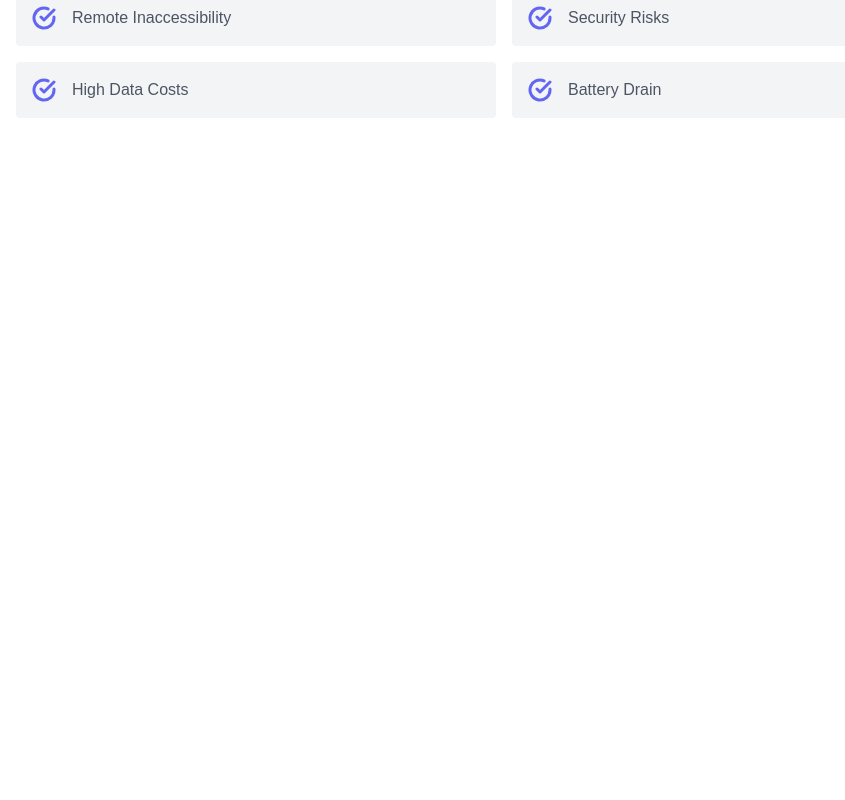
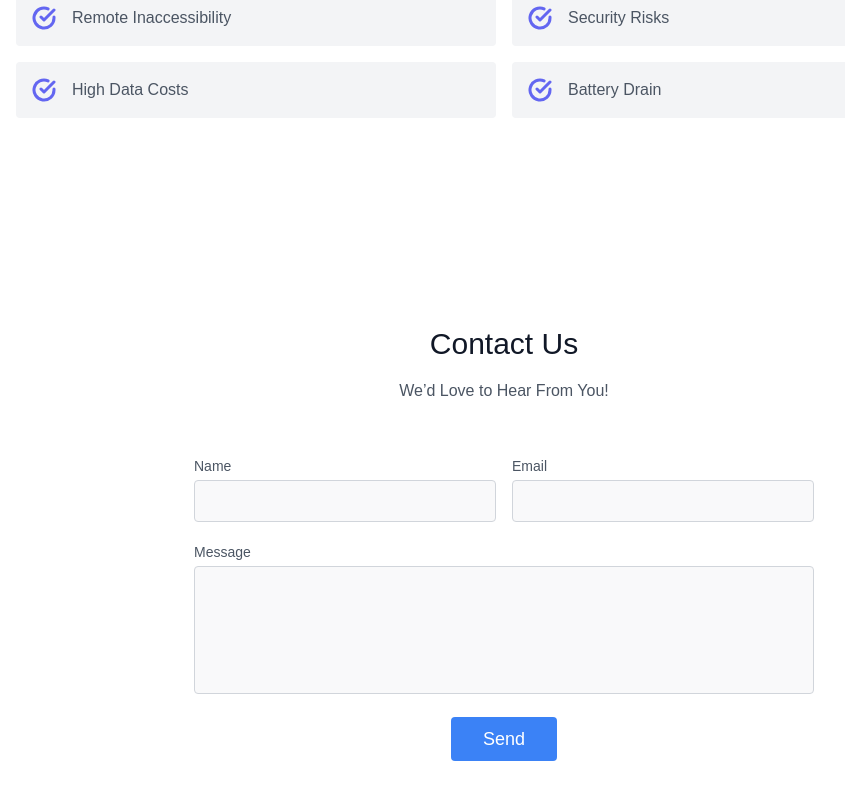
Before and after one commit to offconnectx/ocxweb, a Next.js app: page / in a window 1280 px wide. Shown: the part 2711-3511 px from the top of the page, without its empty margins (136-981 px from the left). Before the commit the page ends 2941 px from the top, so only its background shows below. Built offline with nearby package versions, Linux system fonts and the light colour scheme.

Commit message:
added ocx contact form

```diff
--- /dev/null
+++ b/app/components/ContactUs.tsx
@@ -0,0 +1,41 @@
+const ContactUs = () => {
+    return (
+        <section id="contact" className="text-gray-600 body-font relative">
+        <div className="container px-5 py-24 mx-auto">
+          <div className="flex flex-col text-center w-full mb-12">
+            <h1 className="sm:text-3xl text-2xl font-medium title-font mb-4 text-gray-900">Contact Us</h1>
+            <p className="lg:w-2/3 mx-auto leading-relaxed text-base">We’d Love to Hear From You!</p>
+          </div>
+          <div className="lg:w-1/2 md:w-2/3 mx-auto">
+            <div className="flex flex-wrap -m-2">
+              <div className="p-2 w-1/2">
+                <div className="relative">
+                  <label htmlFor="name" className="leading-7 text-sm text-gray-600">Name</label>
+                  <input type="text" id="name" name="name" className="w-full bg-gray-100 bg-opacity-50 rounded border border-gray-300 focus:border-blue-500 focus:bg-white focus:ring-2 focus:ring-blue-200 text-base outline-none text-gray-700 py-1 px-3 leading-8 transition-colors duration-200 ease-in-out"/>
+                </div>
+              </div>
+              <div className="p-2 w-1/2">
+                <div className="relative">
+                  <label htmlFor="email" className="leading-7 text-sm text-gray-600">Email</label>
+                  <input type="email" id="email" name="email" className="w-full bg-gray-100 bg-opacity-50 rounded border border-gray-300 focus:border-blue-500 focus:bg-white focus:ring-2 focus:ring-blue-200 text-base outline-none text-gray-700 py-1 px-3 leading-8 transition-colors duration-200 ease-in-out"/>
+                </div>
+              </div>
+              <div className="p-2 w-full">
+                <div className="relative">
+                  <label htmlFor="message" className="leading-7 text-sm text-gray-600">Message</label>
+                  <textarea id="message" name="message" className="w-full bg-gray-100 bg-opacity-50 rounded border border-gray-300 focus:border-blue-500 focus:bg-white focus:ring-2 focus:ring-blue-200 h-32 text-base outline-none text-gray-700 py-1 px-3 resize-none leading-6 transition-colors duration-200 ease-in-out"></textarea>
+                </div>
+              </div>
+              <div className="p-2 w-full">
+                <button className="flex mx-auto text-white bg-blue-500 border-0 py-2 px-8 focus:outline-none hover:bg-blue-600 rounded text-lg">Send</button>
+              </div>
+              <div className="p-2 w-full pt-8 mt-8 border-t border-gray-200 text-center">
+              </div>
+            </div>
+          </div>
+        </div>
+      </section>
+    );
+  };
+
+export default ContactUs;
--- a/app/page.tsx
+++ b/app/page.tsx
@@ -2,6 +2,7 @@
 import Header from "./components/Header";
 import NavigationBar from "./components/NavigationBar";
 import Features from "./components/Features";
+import ContactUs from "./components/ContactUs";
 
 export default function Home() {
   return (
@@ -10,6 +11,7 @@
       <Header />
       <AboutUs />
       <Features/>
+      <ContactUs/>
     </main>
   );
 }
```
